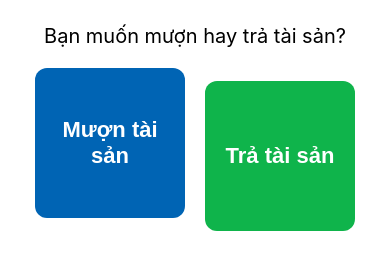
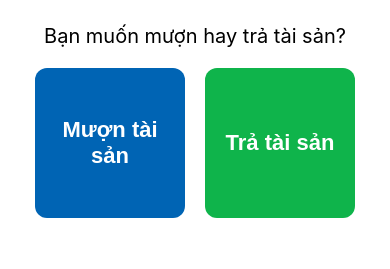
Before and after one commit to NPham1402/Fsb_Ticket, a React (Create React App) app: page / in a window 390 px wide. Shown: the part 403-672 px from the top of the page. Built offline with nearby package versions, Linux system fonts and the light colour scheme.

Commit message:
update 19/2/2025 fix bug in mobile

```diff
--- a/src/App.js
+++ b/src/App.js
@@ -73,7 +73,12 @@ function App() {
         />
         <h2>Web mượn/ trả tài sản của hành chính FSB Hồ Chí Minh</h2>
         <p style={{ fontSize: "20px" }}>Bạn muốn mượn hay trả tài sản?</p>
-        <div>
+        <div
+          style={{
+            display: "flex",
+            justifyContent: "center",
+          }}
+        >
           <button
             onClick={() => {
               window.location.href = "https://forms.gle/8tRMZgHRAFxhgQHb6";
```
